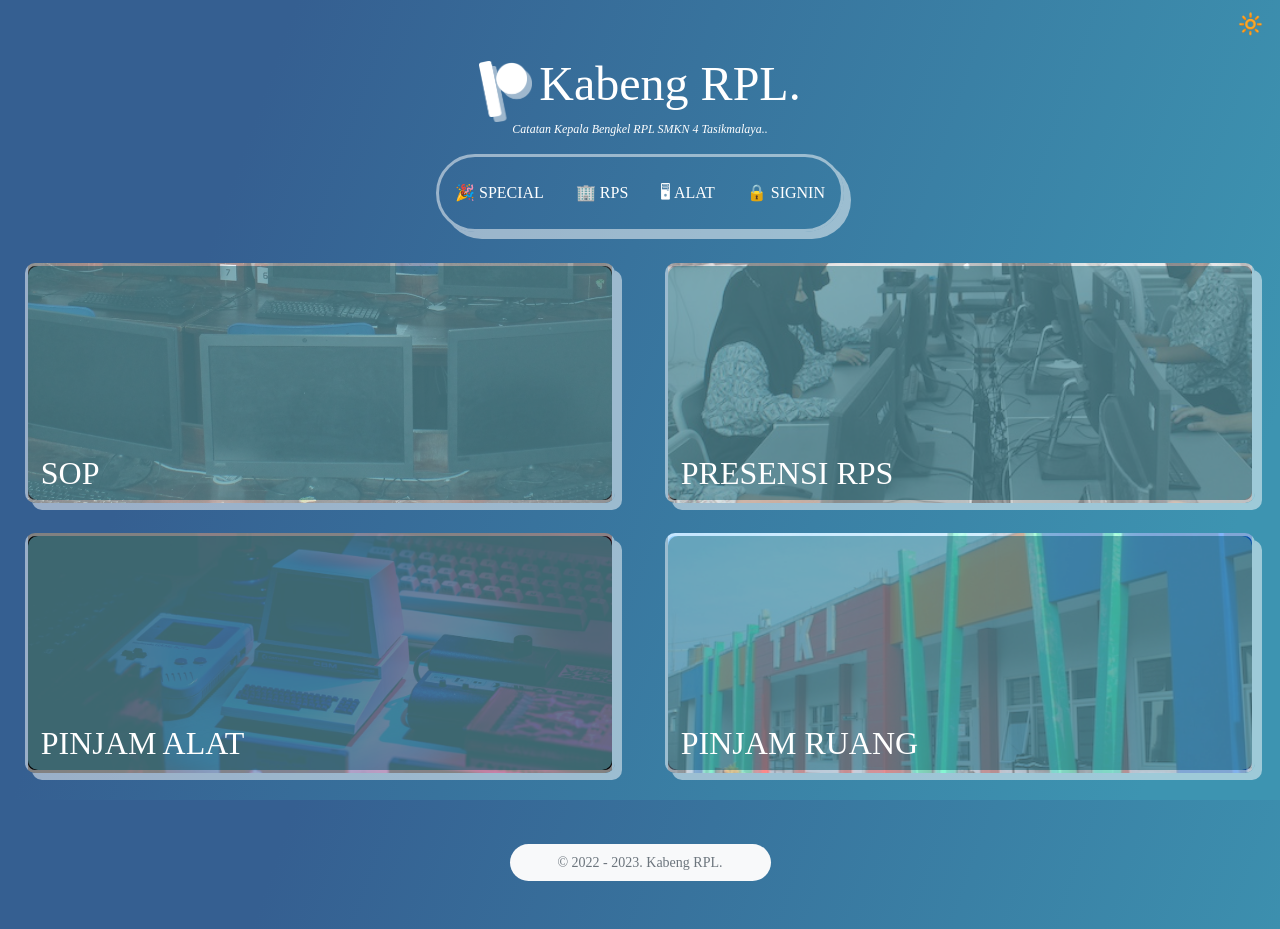
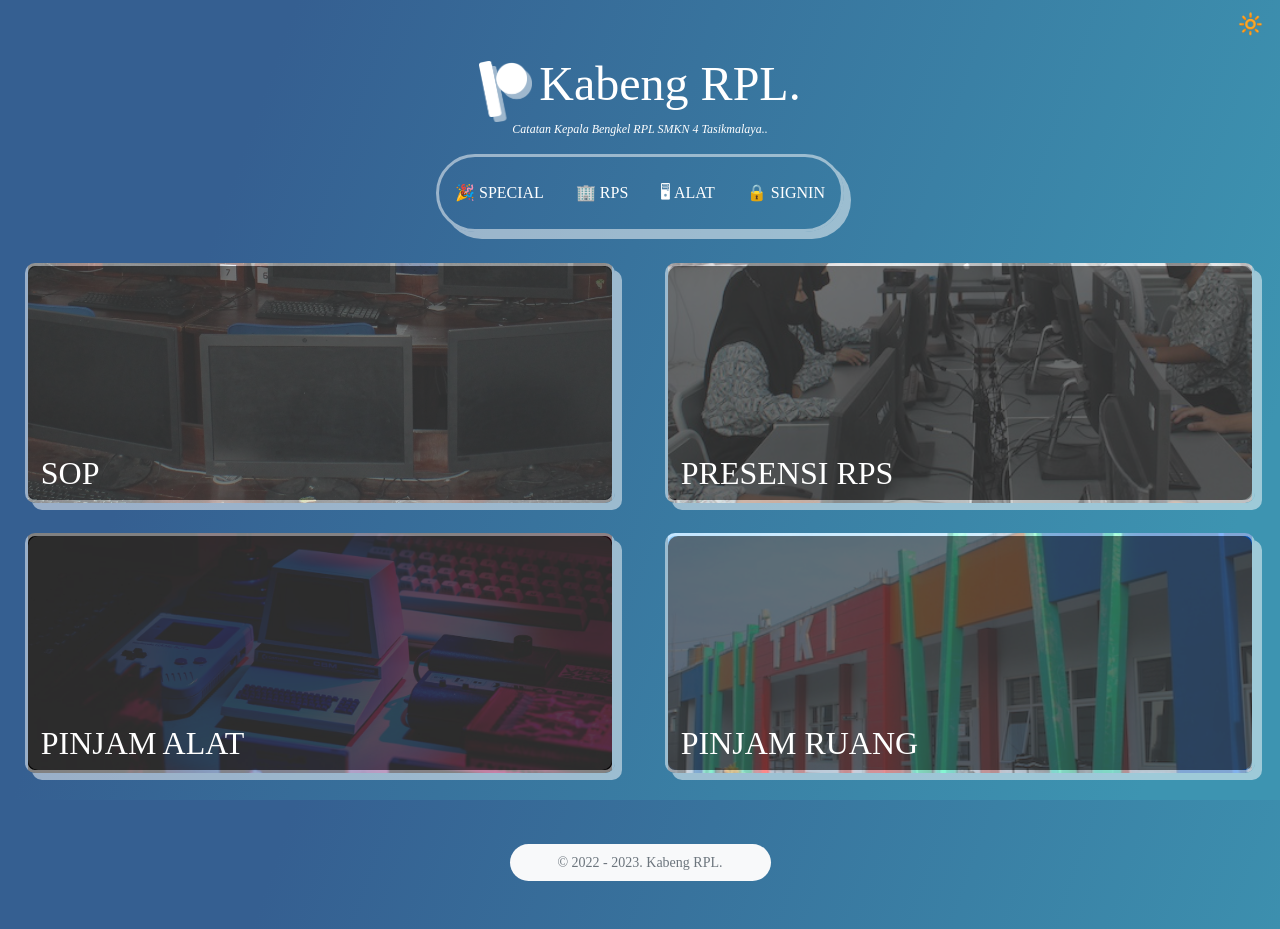
Before and after one commit to HilmiZul/kabengrpl, a Nuxt app: page / in a window 1280 px wide. Built offline with nearby package versions, Linux system fonts and the light colour scheme; no server answers; a web font is replaced by a local one.

Commit message:
change bg layer to dark color

```diff
--- a/pages/index.vue
+++ b/pages/index.vue
@@ -97,7 +97,7 @@ useHead({ title: "Kabeng RPL / SMKN 4 Tasikmalaya." })
 .layer {
   width: 100%;
   height: 100%;
-  background-color: rgb(86, 146, 159);
+  background-color: rgb(61, 61, 61);
   filter: opacity(.7);
   position: absolute;
   top: 0;
```
